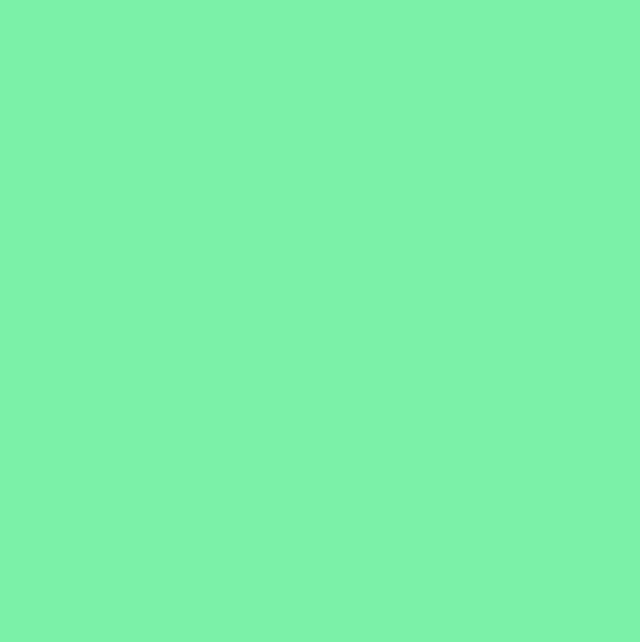
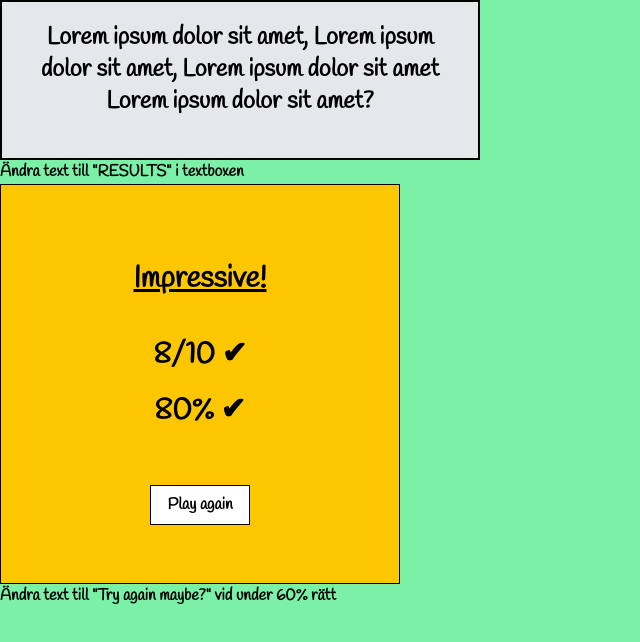
Before and after one commit to smnmnssn/my-react-app, a React (Vite) app: page /resultpage in a window 1280 px wide. Before the commit this address had no page. Shown: the top 642 px of the page, without its empty margins (0-640 px from the left). Built offline with nearby package versions, Linux system fonts and the light colour scheme; a web font is replaced by a local one.

Commit message:
resultbox.tsx added to resultpage

```diff
--- a/src/Components/Result/ResultBox.tsx
+++ b/src/Components/Result/ResultBox.tsx
@@ -0,0 +1,28 @@
+export default function ResultBox() {
+  return (
+    <>
+      <div className="flex flex-col border bg-yellow-400 w-100 h-100">
+        <div className="flex flex-col p-4 m-10 text-2xl">
+          <p className="flex justify-center text-3xl p-5 underline">Impressive!</p>
+          <p className="flex justify-center text-3xl p-5">8/10 ✔</p>
+          <p className="flex justify-center text-3xl">80% ✔</p>
+
+
+        </div>
+        <div className="flex-1"></div>
+        <div className="flex justify-center mb-15">
+          <button
+            onClick={clickMe}
+            className="border w-25 bg-white h-10 hover:cursor-pointer"
+          >
+            Play again
+          </button>
+        </div>
+      </div>
+    </>
+  );
+}
+
+function clickMe() {
+  alert("You clicked me!");
+}
--- /dev/null
+++ b/src/Pages/ResultPage.tsx
@@ -0,0 +1,11 @@
+import QuestionTextBox from "../Components/Question/QuestionTextBox";
+import ResultBox from "../Components/Result/ResultBox";
+
+export default function ResultPage() {
+  return (
+    <div>
+      <QuestionTextBox /> Ändra text till "RESULTS" i textboxen
+      <ResultBox /> Ändra text till "Try again maybe?" vid under 60% rätt
+    </div>
+  );
+}
--- a/src/main.tsx
+++ b/src/main.tsx
@@ -2,8 +2,8 @@ import { StrictMode } from "react";
 import { createRoot } from "react-dom/client";
 import { BrowserRouter, Route, Routes } from "react-router";
 import QuizPage from "./Pages/QuizPage.tsx";
-import ResultBadPage from "./Pages/ResultBadPage.tsx";
 import ResultGoodPage from "./Pages/ResultGoodPage.tsx";
+import ResultPage from "./Pages/ResultPage.tsx";
 import StartPage from "./Pages/StartPage.tsx";
 
 createRoot(document.getElementById("root")!).render(
@@ -12,7 +12,7 @@ createRoot(document.getElementById("root")!).render(
       <Routes>
         <Route path="/" element={<StartPage />} />
         <Route path="quizpage" element={<QuizPage />} />
-        <Route path="resultbadpage" element={<ResultBadPage />} />
+        <Route path="resultpage" element={<ResultPage />} />
         <Route path="resultgoodpage" element={<ResultGoodPage />} />
       </Routes>
     </BrowserRouter>
```
